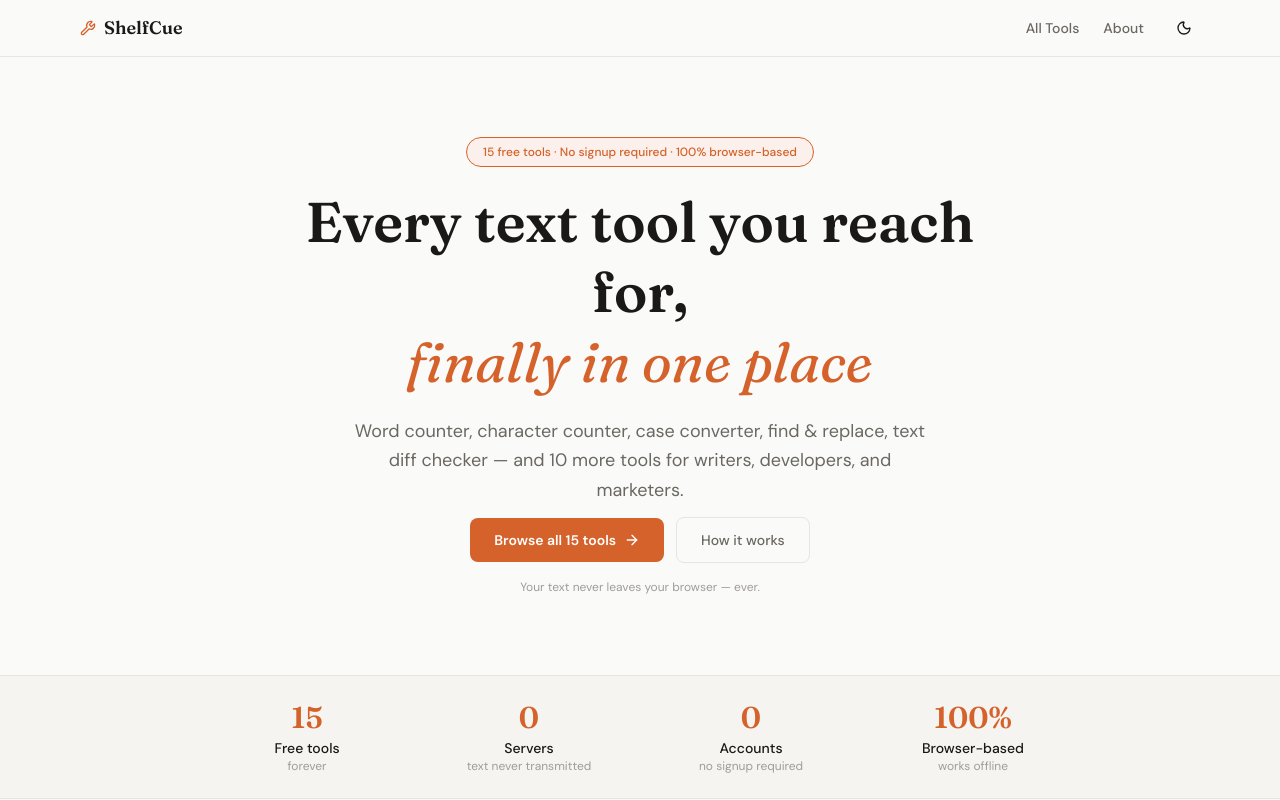
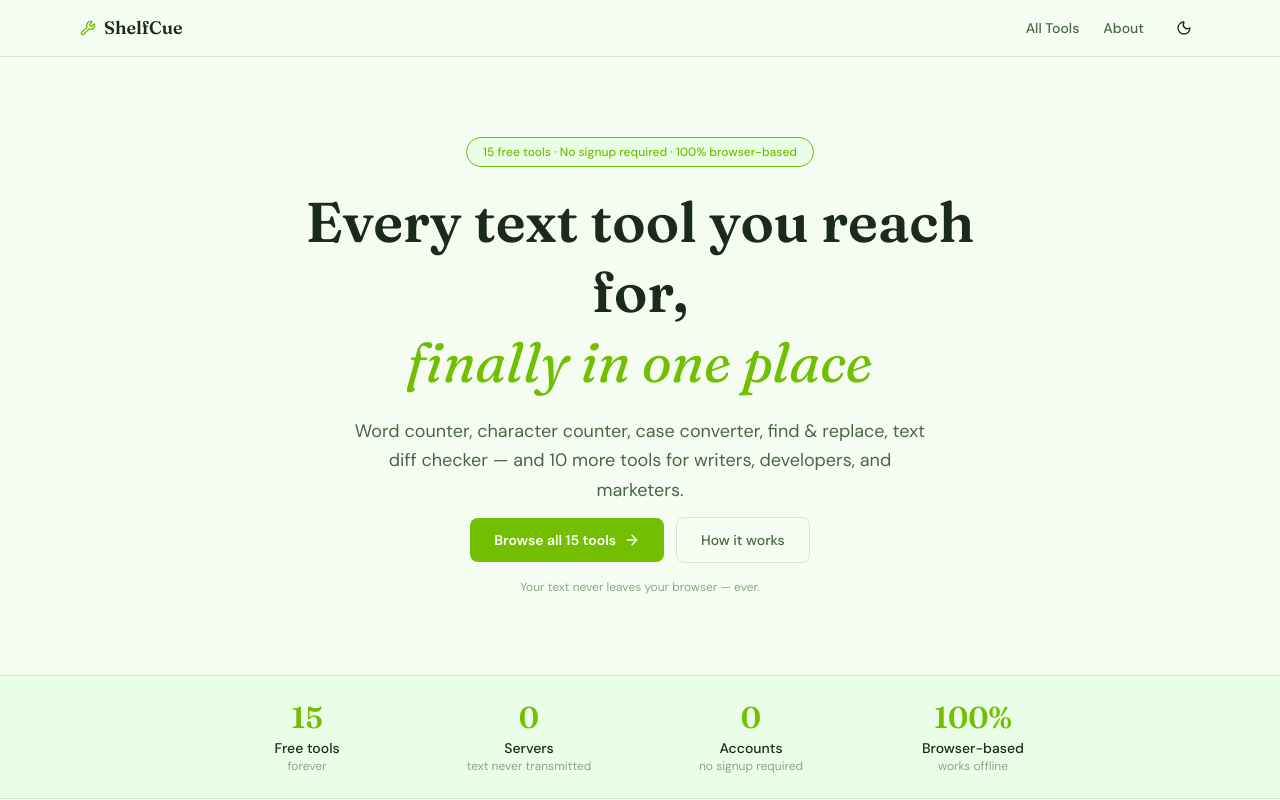
Before and after one commit to Wambui-N/textTools, a Next.js app: page / in a window 1280 px wide. Shown: the top 800 px of the page. Built offline with nearby package versions, Linux system fonts and the light colour scheme; no server answers.

Commit message:
Update global styles for improved theming and visual consistency. Adjusted color variables for light and dark modes, enhancing readability and aesthetic appeal.

```diff
--- a/app/globals.css
+++ b/app/globals.css
@@ -2,17 +2,17 @@
 @import "tailwindcss";
 
 :root {
-  --bg-primary: #FAFAF9;
-  --bg-secondary: #F5F4F0;
+  --bg-primary: #F5FDF3;
+  --bg-secondary: #EAFDE7;
   --bg-tool: #FFFFFF;
-  --text-primary: #1A1917;
-  --text-secondary: #6B6862;
-  --text-muted: #A09D98;
-  --accent: #D4622A;
-  --accent-hover: #B8501F;
-  --accent-subtle: #FBF0EB;
-  --border: #E8E5E0;
-  --border-strong: #D0CCC5;
+  --text-primary: #1A2B18;
+  --text-secondary: #4A6642;
+  --text-muted: #88A882;
+  --accent: #72BF01;
+  --accent-hover: #3A7817;
+  --accent-subtle: #EAFDE7;
+  --border: #D0EAC8;
+  --border-strong: #AECFA4;
 
   --font-heading: 'Fraunces', Georgia, serif;
   --font-body: 'DM Sans', system-ui, sans-serif;
@@ -20,17 +20,17 @@
 }
 
 .dark {
-  --bg-primary: #111110;
-  --bg-secondary: #1A1917;
-  --bg-tool: #1A1917;
-  --text-primary: #F5F4F0;
-  --text-secondary: #A09D98;
-  --text-muted: #6B6862;
-  --accent: #D4622A;
-  --accent-hover: #E0733A;
-  --accent-subtle: #2A1A10;
-  --border: #2C2B28;
-  --border-strong: #3A3836;
+  --bg-primary: #00312D;
+  --bg-secondary: #003D37;
+  --bg-tool: #004A42;
+  --text-primary: #F0FDF4;
+  --text-secondary: #A7C4A0;
+  --text-muted: #6A9A62;
+  --accent: #BFF102;
+  --accent-hover: #72BF01;
+  --accent-subtle: #0A2B1A;
+  --border: #0F4A3F;
+  --border-strong: #1A5E51;
 }
 
 @theme inline {
```
